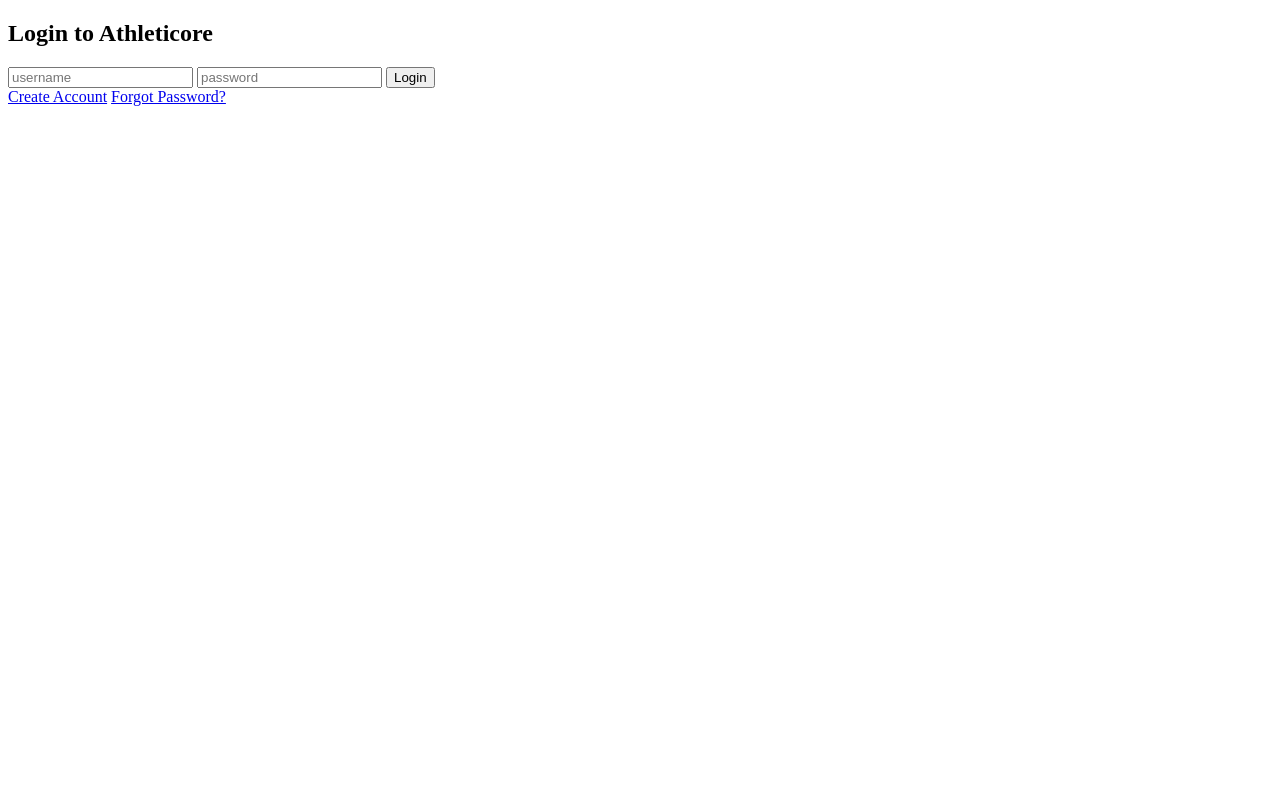
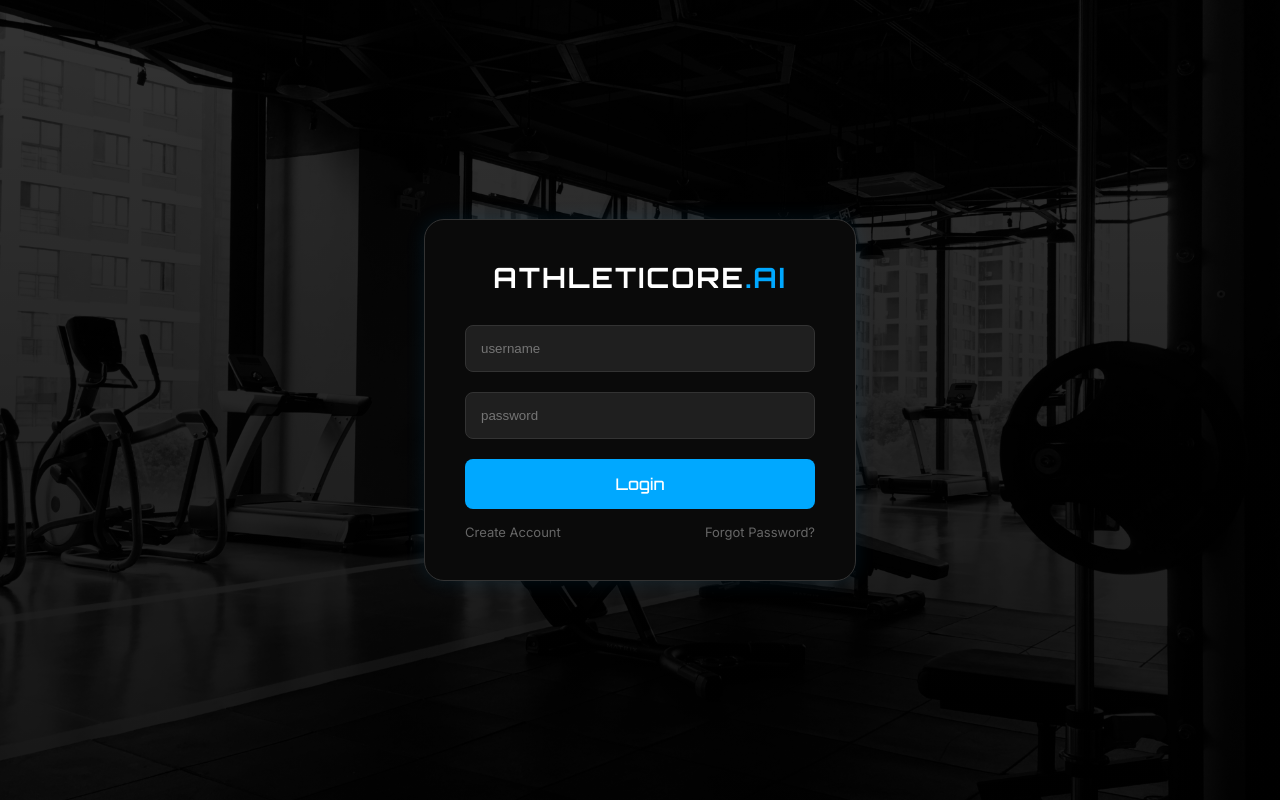
Before and after one commit to aliyasser789/AthleticoreAi, a Flask app: template app/templates/login.html in a window 1280 px wide. Run offline with Flask 3, Linux system fonts and the light colour scheme; the template is opened without the code that fills it, so the values that code supplies are empty.

Commit message:
Finished the CSS for the login page

```diff
--- a/app/static/css/style.css
+++ b/app/static/css/style.css
@@ -0,0 +1,84 @@
+/*  Background */
+body {
+    margin: 0;
+    height: 100vh;
+    display: flex;
+    justify-content: center;
+    align-items: center;
+    font-family: 'Inter', sans-serif;
+    background: linear-gradient(rgba(0, 0, 0, 0.8), rgba(0, 0, 0, 0.9)),
+                url('../images/background.jpg');
+    background-size: cover;
+    background-position: center;
+    color: white;
+}
+
+
+/*   The Login Box  */
+.login-container {
+    width: 350px;
+    padding: 40px;
+    background: #0A0A0A; /* Solid dark card */
+    border: 1px solid #333;
+    border-radius: 20px;
+    box-shadow: 0 0 20px rgba(0, 168, 255, 0.1); /* Blue glow around box */
+    text-align: center;
+}
+
+/*  The Logo : Futuristic Text */
+.logo {
+    font-family: 'Orbitron', sans-serif;
+    font-size: 28px;
+    font-weight: bold;
+    margin-bottom: 30px;
+    letter-spacing: 2px;
+}
+.ai-text { color: #00A8FF; }
+
+/*  Inputs  */
+input {
+    width: 100%;
+    padding: 15px;
+    margin-bottom: 20px;
+    background: #1F1F1F;
+    border: 1px solid #333;
+    border-radius: 8px;
+    color: white;
+    box-sizing: border-box;
+}
+
+input:focus {
+    outline: none;
+    border-color: #00A8FF; /* Blue border when typing */
+}
+
+/*  Button */
+button {
+    width: 100%;
+    padding: 15px;
+    background: #00A8FF;
+    color: white;
+    border: none;
+    border-radius: 8px;
+    font-family: 'Orbitron', sans-serif;
+    font-size: 16px;
+    cursor: pointer;
+}
+
+button:hover {
+    background: #008ecf;
+    box-shadow: 0 0 15px rgba(0, 168, 255, 0.5); /* Glow effect in button */
+}
+
+/*  Footer Links  */
+.form-footer {
+    display: flex;
+    justify-content: space-between; /* Pushes links apart */
+    margin-top: 15px;
+    font-size: 13px;
+}
+.form-footer a {
+    color: #666;
+    text-decoration: none;
+}
+.form-footer a:hover { color: #00A8FF; }
--- a/app/templates/login.html
+++ b/app/templates/login.html
@@ -4,18 +4,23 @@
     <meta charset="UTF-8">
     <meta name="viewport" content="width=device-width, initial-scale=1.0">
     <title>Athleticore Login</title>
+    <link rel="preconnect" href="https://fonts.googleapis.com">
+    <link rel="preconnect" href="https://fonts.gstatic.com" crossorigin>
+    <link href="https://fonts.googleapis.com/css2?family=Inter:wght@400;600&family=Orbitron:wght@500;700&display=swap" rel="stylesheet">
     <link rel="stylesheet" href="../static/css/style.css">
 </head>
 <body>
    <div class="login-container">
-    <h2> Login to Athleticore </h2>
+    <div class="logo">ATHLETICORE<span class="ai-text">.AI</span></div>
     <form>
         <input type="text" placeholder="username" name="username" required>
         <input type="password" placeholder="password" name="password" required>
         <button type="submit" text="Login">Login</button>
     </form>
+    <div class="form-footer">
     <a href="#">Create Account</a>
     <a href="#">Forgot Password?</a>
+    </div>
    </div>
 </body>
 </html>
```
Also changed, not shown: app/static/images/background.jpg (added).
